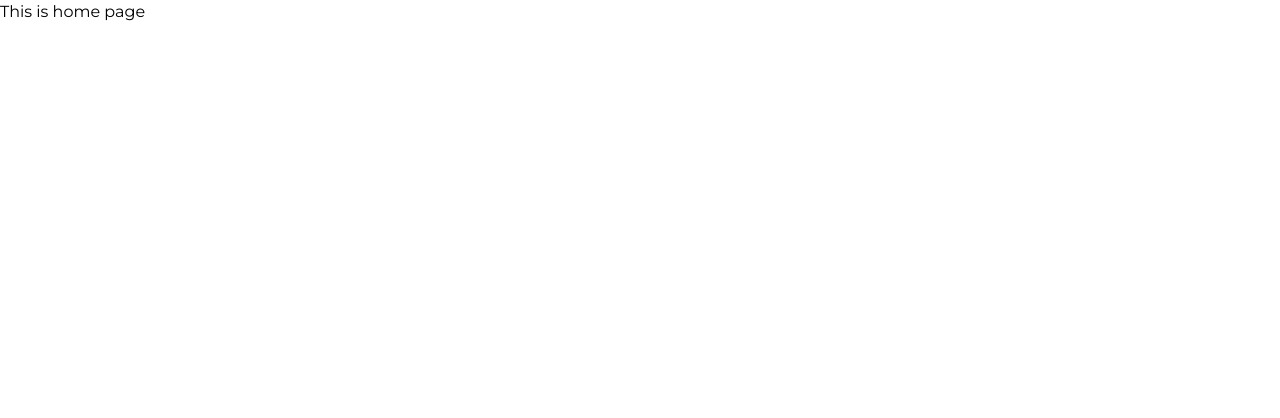
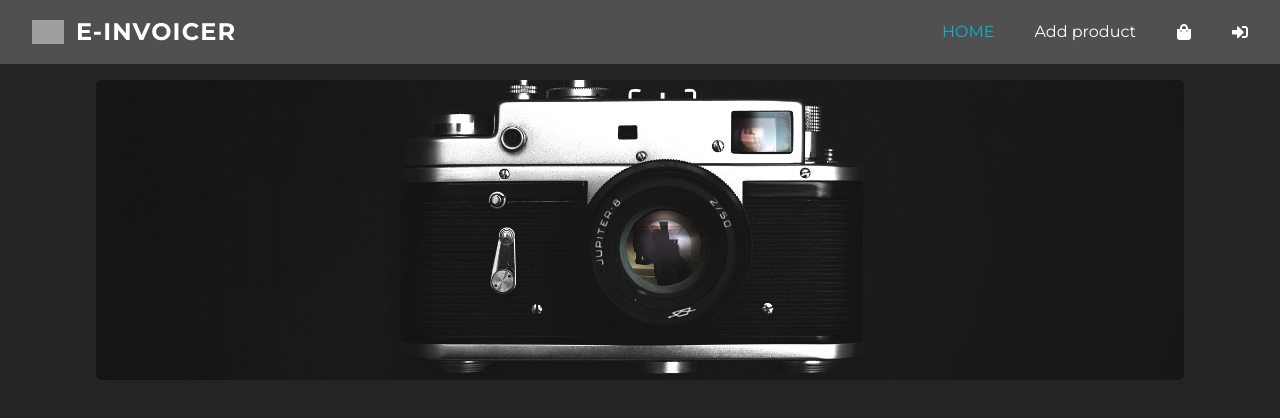
Before and after one commit to DevDK12/Invoice-Generator-Frontend, a React (Vite) app: page / in a window 1280 px wide. Shown: the top 418 px of the page. Built offline with nearby package versions, Linux system fonts and the light colour scheme; grey boxes are pictures that could not be loaded; a web font is replaced by a local one.

Commit message:
Designed Home page and layout

```diff
--- a/src/App.tsx
+++ b/src/App.tsx
@@ -1,4 +1,5 @@
-import { Routes, Route} from 'react-router-dom';
+import { Routes, Route } from 'react-router-dom';
+import { lazy } from 'react';
 
 
 
@@ -6,7 +7,10 @@ import { Routes, Route} from 'react-router-dom';
 
 import Login from './pages/auth/login';
 import Signup from './pages/auth/signup';
+import Layout from './components/Layout/Layout';
 
+
+const Home = lazy(() => import('./pages/home'));
 
 
 
@@ -21,7 +25,10 @@ const App = () => {
       <Route path="/login" element={<Login />} />
       <Route path="/signup" element={<Signup />} />
 
-      <Route index element={<p>This is home page</p>} />
+      <Route element={<Layout />}>
+        <Route path="/" element={<Home />} />
+      </Route>
+
 
     </Routes>
   )
--- /dev/null
+++ b/src/components/Header.tsx
@@ -0,0 +1,90 @@
+import { Link, NavLink } from "react-router-dom";
+import {
+    FaShoppingBag,
+    FaSignInAlt,
+} from "react-icons/fa";
+import { useState } from "react";
+import Avatar from "./ui/Avatar";
+
+
+
+
+
+
+
+
+const url = "https://cdn.pixabay.com/photo/2014/04/02/10/16/fire-303309_640.png";
+
+
+const user = {
+    // _id: 'asdfkjdskf',
+    name: 'Dev Kumar',
+    email: 'dev@email.com'
+}
+
+const Header = () => {
+
+
+    const [isOpen, setIsOpen] = useState<boolean>(false);
+
+    const logoutHandler = async () => {
+
+    };
+
+    return (
+        <nav className="flex justify-between px-8 py-4 w-full bg-primary-100">
+            <div className="flex  justify-center items-center">
+                <Link className="flex items-center gap-3" to={"/"}>
+                    <img src={url} alt="logo" className="min-w-[30px] w-8" />
+                    <h1 className="hidden sm:block title font-bold text-primary-txt">E-Invoicer</h1>
+                </Link>
+            </div>
+            <ul className="header flex justify-end items-center gap-4 xs:gap-7 sm:gap-10">
+                <li>
+                    <NavLink className={({ isActive }) => isActive ? "text-cyan-500" : "hover:text-cyan-200"} onClick={() => setIsOpen(false)} to={"/"}>
+                        HOME
+                    </NavLink>
+                </li>
+                <li>
+                    <NavLink className={({ isActive }) => isActive ? "text-cyan-500" : "hover:text-cyan-200"} onClick={() => setIsOpen(false)} to={"/add-product"}>
+                        Add product
+                    </NavLink>
+                </li>
+                <li>
+                    <NavLink className={({ isActive }) => isActive ? "text-cyan-500" : "hover:text-cyan-200"} onClick={() => setIsOpen(false)} to={"/cart"}>
+                        <FaShoppingBag />
+                    </NavLink>
+                </li>
+                <li>
+                    {user?._id ? (
+                        <>
+                            <Avatar
+                                className="w-8 h-8"
+                                src='https://encrypted-tbn0.gstatic.com/images?q=tbn:ANd9GcSJxA5cTf-5dh5Eusm0puHbvAhOrCRPtckzjA&usqp'
+                                onAvatar={() => setIsOpen(prev => !prev)}
+                            />
+                            <dialog open={isOpen} >
+                                <div className="bg-primary-100 text-primary-txt flex flex-col px-6 py-4 gap-5 fixed top-20 right-14 rounded-2xl rounded-tr-none min-w-[250px]">
+                                    <p >{user.name}</p>
+                                    <p >{user.email}</p>
+                                    <button
+                                        className="bg-cyan-200 w-2/3 rounded-md px-2 py-1 text-cyan-700 font-bold"
+                                        onClick={logoutHandler}
+                                    >
+                                        Singout
+                                    </button>
+                                </div>
+                            </dialog>
+                        </>
+                    ) : (
+                        <Link to={"/signup"}>
+                            <FaSignInAlt />
+                        </Link>
+                    )}
+                </li>
+            </ul>
+        </nav>
+    );
+};
+
+export default Header;
--- /dev/null
+++ b/src/components/Layout/Layout.tsx
@@ -0,0 +1,26 @@
+import { Suspense } from "react";
+import { Outlet } from "react-router-dom";
+import Loader from "../ui/Loader";
+import Header from "../Header";
+
+
+
+
+
+
+const Layout = () => {
+    return (
+        <div className="h-screen flex flex-col bg-primary-200 text-primary-txt">
+
+            <Header />
+            <main className="h-full overflow-auto hide-scrollbar">
+                <Suspense fallback={<Loader />}>
+                    <Outlet />
+                </Suspense>
+            </main>
+        </div>
+    )
+}
+
+
+export default Layout
--- /dev/null
+++ b/src/components/ui/Avatar.tsx
@@ -0,0 +1,21 @@
+
+
+interface AvatarProps {
+    src: string,
+    className?: string,
+    onAvatar: () => void
+}
+
+const Avatar = ({ className, src, onAvatar }: AvatarProps) => {
+    return (
+        <div
+            className={`${className ? className : ''} rounded-full cursor-pointer`}
+            onClick={onAvatar}
+        >
+            <img src={src} alt="avatar"
+                className={`${className ? className : ''} rounded-full`}
+            />
+        </div>
+    )
+}
+export default Avatar
--- /dev/null
+++ b/src/components/ui/Loader.tsx
@@ -0,0 +1,9 @@
+
+
+
+const Loader = () => {
+    return (
+        <div>Loading...</div>
+    )
+}
+export default Loader
--- a/src/index.css
+++ b/src/index.css
@@ -101,7 +101,9 @@
         @apply subtitle text-base xs:text-xl sm:text-2xl text-center
     }
 
-
+    .cover-image {
+        background: url("../src/assets/images/cover.jpg") no-repeat center / cover;
+    }
 
     .cover-gradient {
         background: linear-gradient(to top, #ff00fb9e 0%, rgba(0, 255, 255, 0.718) 48% 48%);
--- /dev/null
+++ b/src/pages/home.tsx
@@ -0,0 +1,19 @@
+
+
+const Home = () => {
+
+
+
+    return (
+        <div className="flex flex-col gap-24 overflow-auto hide-scrollbar h-full w-full
+            px-5 py-4 xs:px-8 sm:px-12 md:px-16 lg:px-20 xl:px-24 xl:py-4"
+        >
+            <section className="w-full h-[18.75rem">
+                <div className="cover-image h-[18.75rem] rounded-md"></div>
+            </section>
+
+        </div>
+    );
+};
+
+export default Home;
```
Also changed, not shown: src/assets/images/cover.jpg (added).
